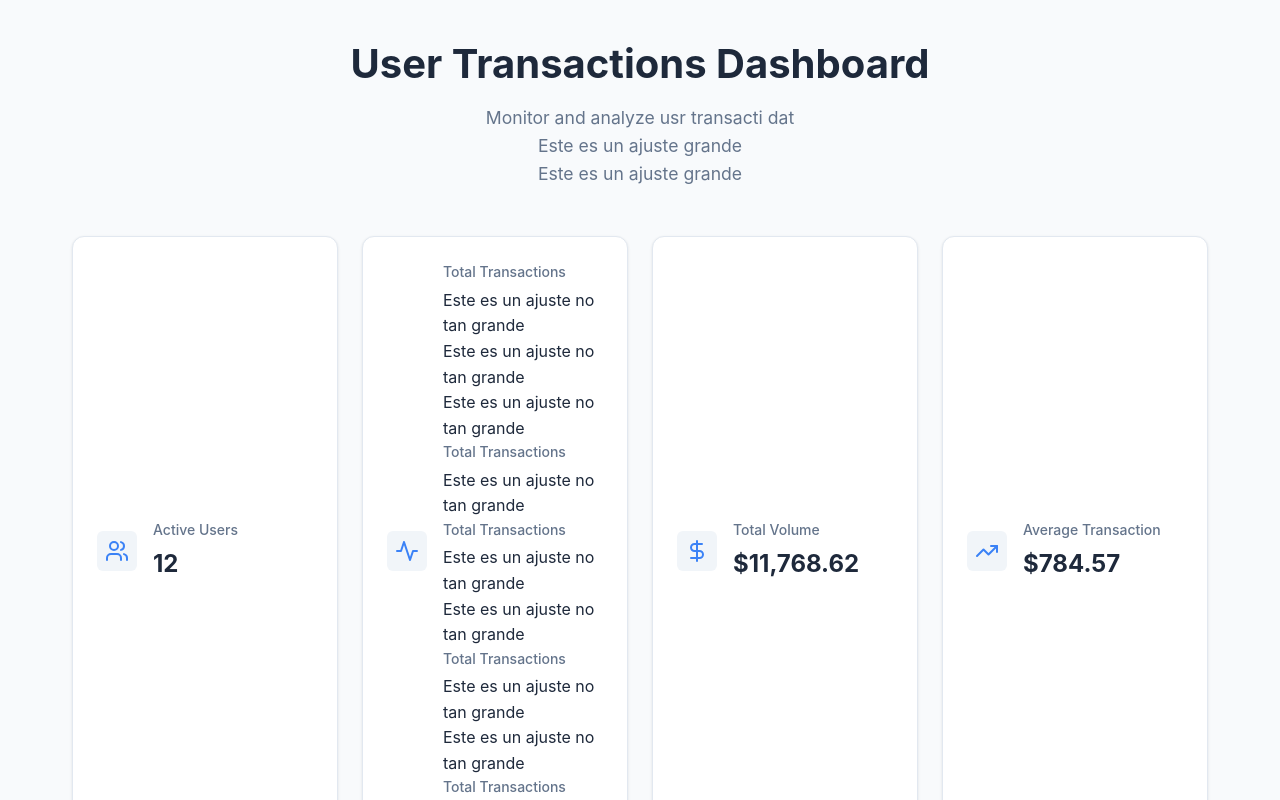
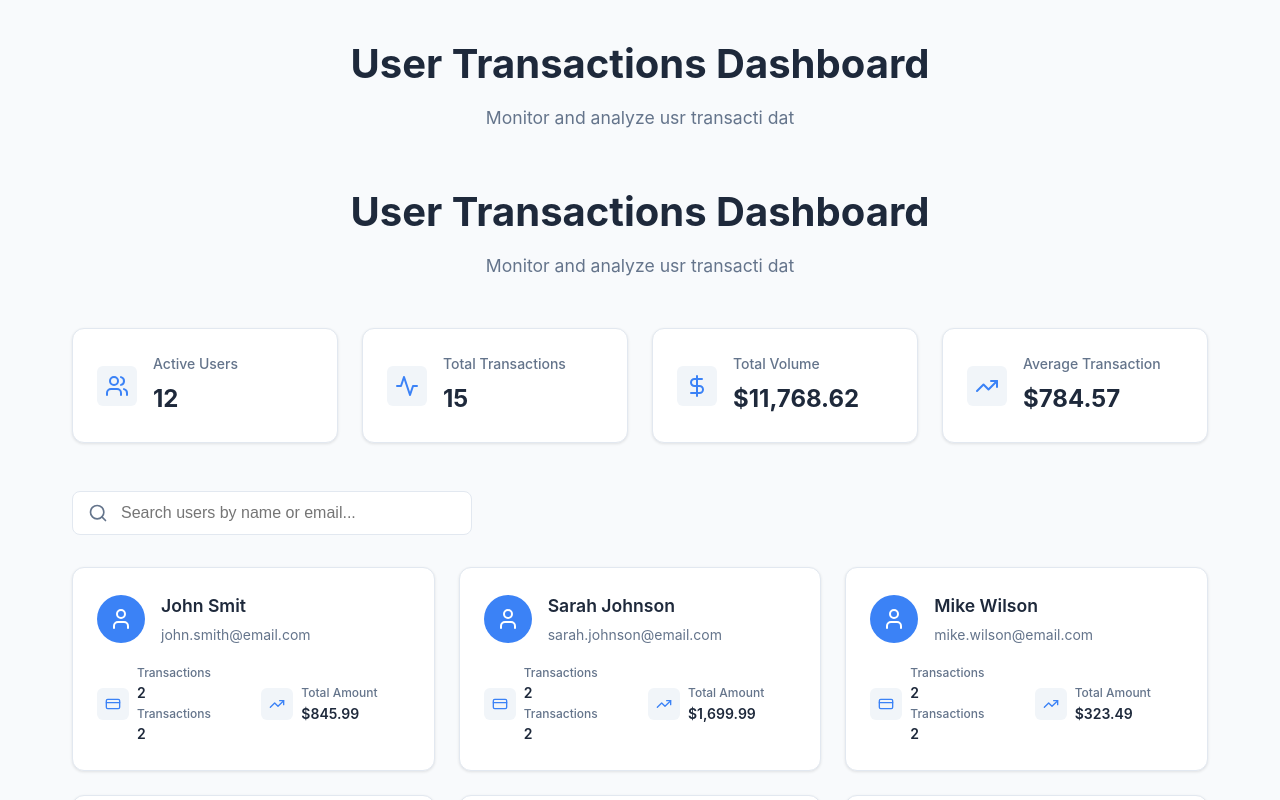
Before and after one commit to mio92/pagos-en-linea, a React (Create React App) app: page / in a window 1280 px wide. Shown: the top 800 px of the page. Built offline with nearby package versions, Linux system fonts and the light colour scheme.

Commit message:
Revert "Revert "Stg""

```diff
--- a/src/components/Dashboard.tsx
+++ b/src/components/Dashboard.tsx
@@ -42,8 +42,10 @@ const Dashboard: React.FC = () => {
       <div className="dashboard-header">
         <h1>User Transactions Dashboard</h1>
         <p>Monitor and analyze usr transacti dat</p>
-        <p>Este es un ajuste grande</p>
-        <p>Este es un ajuste grande</p>
+      </div>
+      <div className="dashboard-header">
+        <h1>User Transactions Dashboard</h1>
+        <p>Monitor and analyze usr transacti dat</p>
       </div>
 
       <div className="dashboard-stats">
@@ -62,18 +64,6 @@ const Dashboard: React.FC = () => {
             <Activity size={24} />
           </div>
           <div className="stat-content">
-            <h3>Total Transactions</h3>
-        <p>Este es un ajuste no tan grande</p>
-        <p>Este es un ajuste no tan grande</p>
-        <p>Este es un ajuste no tan grande</p>
-            <h3>Total Transactions</h3>
-        <p>Este es un ajuste no tan grande</p>
-            <h3>Total Transactions</h3>
-        <p>Este es un ajuste no tan grande</p>
-        <p>Este es un ajuste no tan grande</p>
-            <h3>Total Transactions</h3>
-        <p>Este es un ajuste no tan grande</p>
-        <p>Este es un ajuste no tan grande</p>
             <h3>Total Transactions</h3>
             <p className="stat-number">{transactionSummary.totalTransactions}</p>
           </div>
@@ -126,12 +116,6 @@ const Dashboard: React.FC = () => {
       {filteredUsers.length === 0 && (
         <div className="empty-state">
         <p>No users found matching your search criteria.</p>
-        <p>No users found matching your search criteria.</p>
-          <p>No users found matching your search criteria.</p>
-        <p>No users found matching your search criteria.</p>
-        <p>No users found matching your search criteria.</p>
-          <p>No users found matching your search criteria.</p>
-        <p>No users found matching your search criteria.</p>
         </div>
       )}
     </div>
--- a/src/components/UserCard.tsx
+++ b/src/components/UserCard.tsx
@@ -34,8 +34,6 @@ const UserCard: React.FC<UserCardProps> = ({ user, onClick }) => {
             <span className="stat-value">{user.transactionCount}</span>
             <span className="stat-label">Transactions</span>
             <span className="stat-value">{user.transactionCount}</span>
-            <span className="stat-label">Transactions</span>
-            <span className="stat-value">{user.transactionCount}</span>
           </div>
         </div>
 
--- a/src/components/UserDetail.tsx
+++ b/src/components/UserDetail.tsx
@@ -72,6 +72,21 @@ const UserDetail: React.FC<UserDetailProps> = ({ user, onBack }) => {
             <h3>Average Transaction</h3>
             <p className="summary-value">{formatCurrency(averageTransaction)}</p>
             <h3>Average Transaction</h3>
+            <p className="summary-value">{formatCurrency(averageTransaction)}</p>
+            <h3>Average Transaction</h3>
+            <p className="summary-value">{formatCurrency(averageTransaction)}</p>
+            <h3>Average Transaction</h3>
+            <p className="summary-value">{formatCurrency(averageTransaction)}</p>
+            <h3>Average Transaction</h3>
+            <p className="summary-value">{formatCurrency(averageTransaction)}</p>
+            <h3>Average Transaction</h3>
+            <p className="summary-value">{formatCurrency(averageTransaction)}</p>
+            <h3>Average Transaction</h3>
+            <p className="summary-value">{formatCurrency(averageTransaction)}</p>
+            <h3>Average Transaction</h3>
+            <p className="summary-value">{formatCurrency(averageTransaction)}</p>
+            <h3>Average Transaction</h3>
+            <p className="summary-value">{formatCurrency(averageTransaction)}</p>
           </div>
         </div>
       </div>
```
